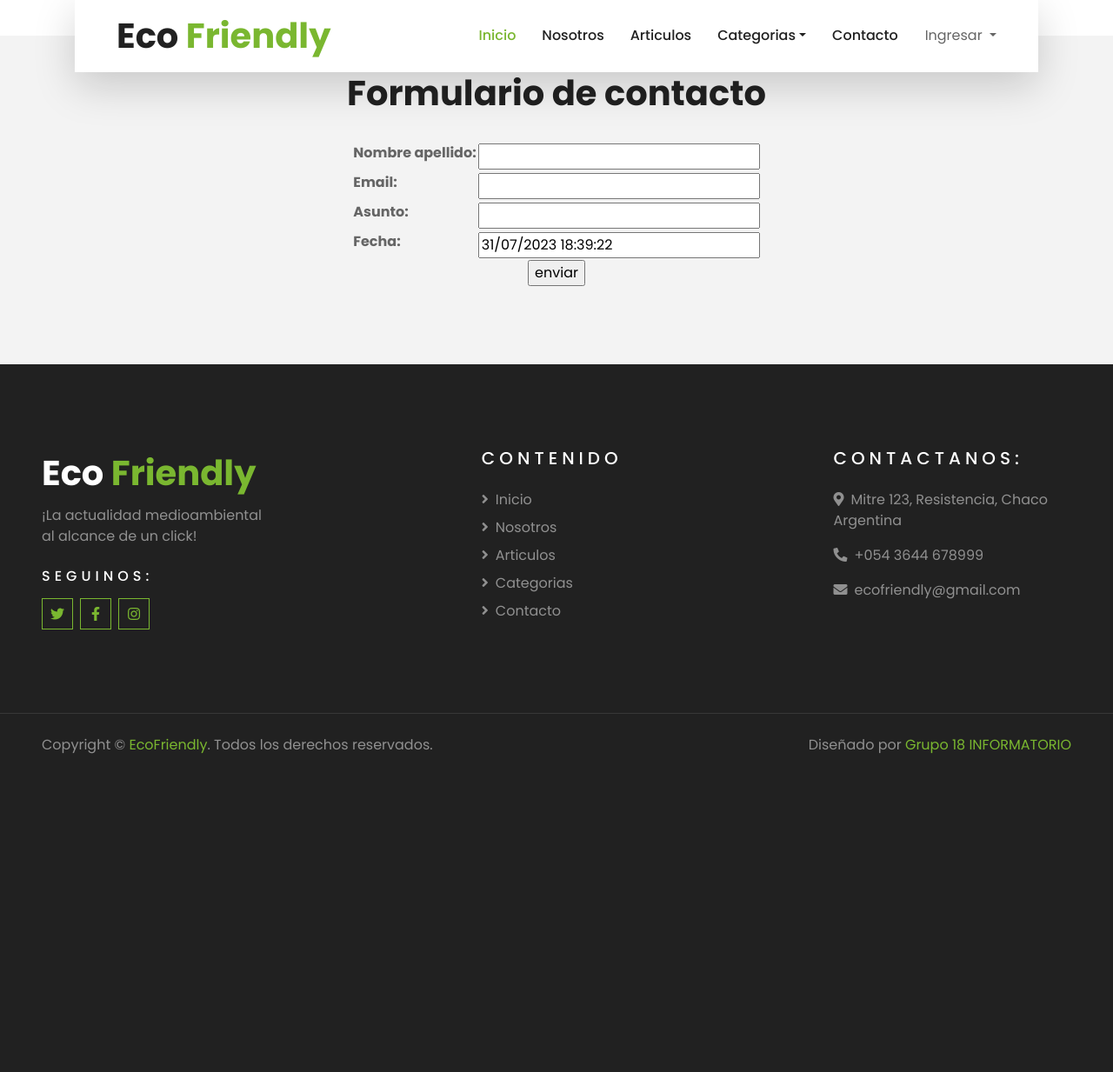
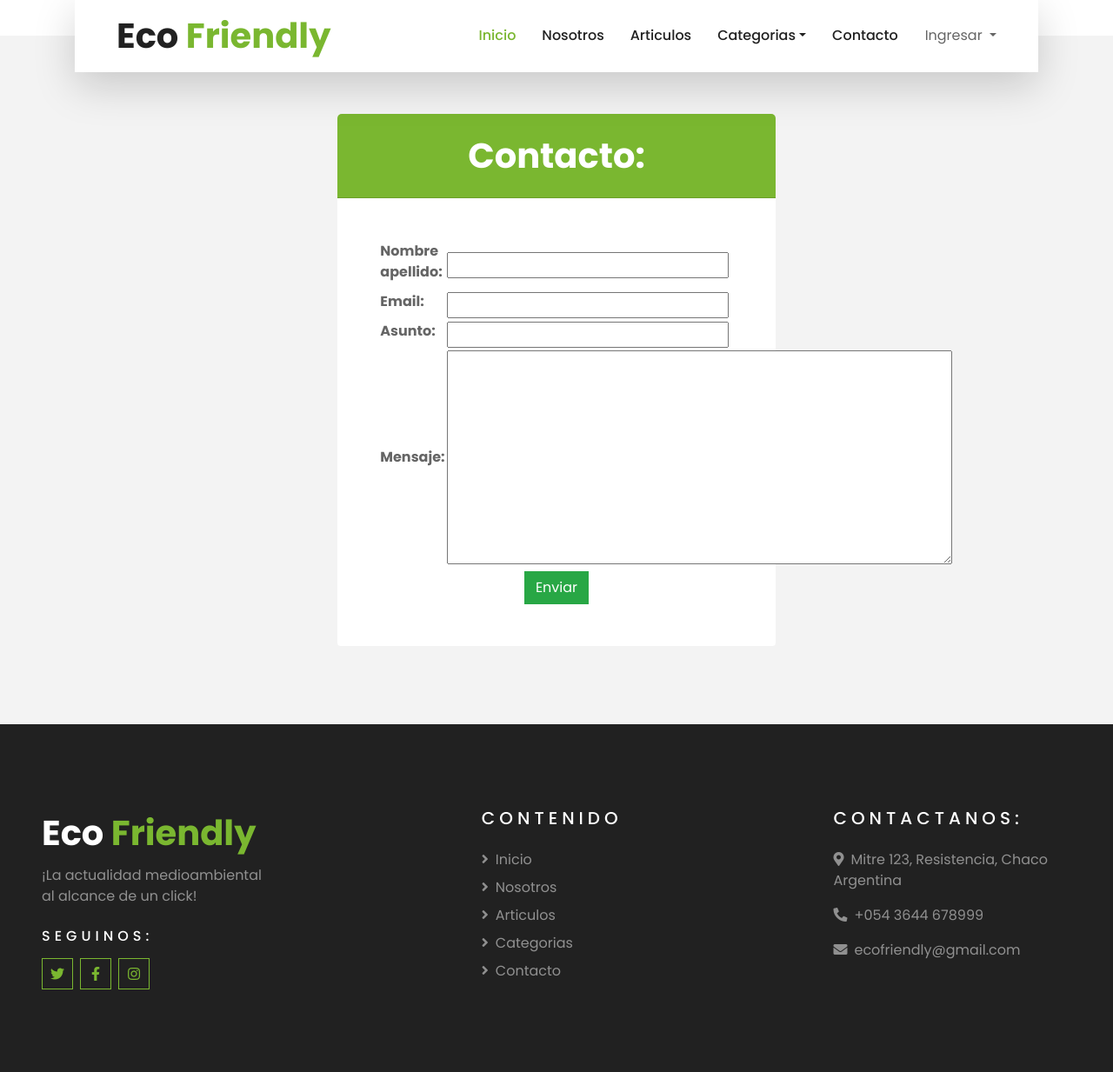
Before and after one commit to RocioDuarteBazan/proyecto_final, a Django app: page /contacto/ in a window 1280 px wide. Shown: the part 57-1290 px from the top of the page at 87% size. Before the commit the page ends 924 px from the top, so only its background shows below. Run offline with Django 4.2, Linux system fonts and the light colour scheme; some libraries are stand-ins or nearby versions.

Commit message:
arreglando contacto y chequeando que se guarden en el admin django

```diff
--- a/blog/apps/contacto/forms.py
+++ b/blog/apps/contacto/forms.py
@@ -5,4 +5,4 @@ from .models import Contacto
 class ContactoForm(forms.ModelForm):
     class Meta:
         model = Contacto
-        fields = ['nombre_apellido','email','asunto','fecha']
+        fields = ['nombre_apellido','email','asunto','mensaje']
--- a/blog/templates/contacto/contacto.html
+++ b/blog/templates/contacto/contacto.html
@@ -3,8 +3,25 @@
 
 {% block contenido %}
 
-  <center>
-    <form method="POST">
+<center>
+  <div class="col-lg-5 mt-5">
+    <div class="card border-0">
+      <div class="card-header bg-primary text-center p-4">
+        <h1 class="text-white m-0">Contacto:</h1>
+      </div>
+      <div class="card-body rounded-bottom bg-white p-5">
+        <form method="post">
+          <table>
+            {% csrf_token %}
+            {{ form }}
+          </table>
+          <input type="submit" class="btn btn-success" value="Enviar">
+        </form>
+      </div>
+    </div>
+  </div>
+
+  <!-- <form method="POST">
       <h1>Formulario de contacto</h1>
       <br>
       {% if messages %}
@@ -12,12 +29,9 @@
           <div class='mesage {{message.tags}}'>{{ message }}</div>
         {% endfor %}
       {% endif %}
-      <table>
-        {% csrf_token %}
-        {{ form }}
-      </table>
-      <input type="submit" value="enviar">
-    </form>
-  </center>
+
+
+    </form> -->
+</center>
 
 {% endblock %}
```
Also changed, not shown: blog/blog/db.sqlite3.
